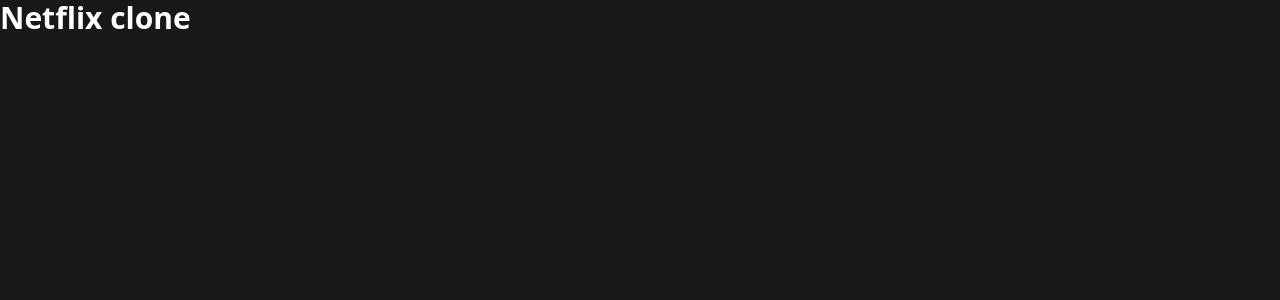
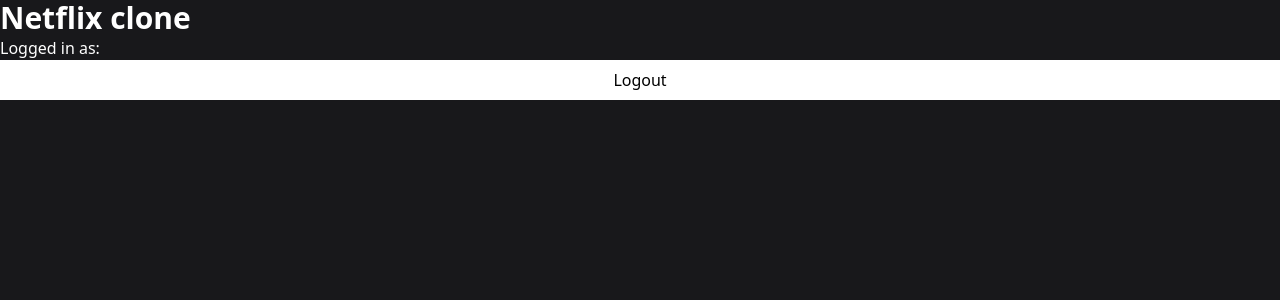
Before and after one commit to solch4/netflix-clone, a Next.js app: page / in a window 1280 px wide. Shown: the top 300 px of the page. Built offline with nearby package versions, Linux system fonts and the light colour scheme; no server answers; the database is empty; sample sign-in values are in the browser's storage.

Commit message:
protected routes

```diff
--- /dev/null
+++ b/hooks/useCurrentUser.ts
@@ -0,0 +1,16 @@
+import useSWR from "swr";
+import fetcher from "@/lib/fetcher";
+import { User } from "@prisma/client";
+
+const useCurrentUser = () => {
+  const { data, error, isLoading, mutate } = useSWR<User>("/api/current", fetcher);
+
+  return {
+    data,
+    error,
+    isLoading,
+    mutate,
+  };
+};
+
+export default useCurrentUser;
--- /dev/null
+++ b/lib/fetcher.ts
@@ -0,0 +1,5 @@
+import axios from "axios";
+
+const fetcher = (url: string) => axios.get(url).then((res) => res.data);
+
+export default fetcher;
--- /dev/null
+++ b/lib/serverAuth.ts
@@ -0,0 +1,25 @@
+import { NextApiRequest } from "next";
+import { getSession } from "next-auth/react";
+import prismadb from "@/lib/prismadb";
+
+const serverAuth = async function (req: NextApiRequest) {
+  const session = await getSession({ req });
+
+  if (!session?.user?.email) {
+    throw new Error("Not signed in");
+  }
+
+  const currentUser = await prismadb.user.findUnique({
+    where: {
+      email: session.user.email,
+    },
+  });
+
+  if (!currentUser) {
+    throw new Error("Not signed in");
+  }
+
+  return { currentUser };
+};
+
+export default serverAuth;
--- a/package.json
+++ b/package.json
@@ -25,6 +25,7 @@
     "react": "18.2.0",
     "react-dom": "18.2.0",
     "react-icons": "^4.8.0",
+    "swr": "^2.1.3",
     "tailwindcss": "3.3.1",
     "typescript": "5.0.4"
   },
--- /dev/null
+++ b/pages/api/current.ts
@@ -0,0 +1,19 @@
+import { NextApiRequest, NextApiResponse } from "next";
+import serverAuth from "@/lib/serverAuth";
+
+export default async function handler(
+  req: NextApiRequest,
+  res: NextApiResponse
+) {
+  if (req.method !== "GET") {
+    return res.status(405).end();
+  }
+
+  try {
+    const { currentUser } = await serverAuth(req);
+    return res.status(200).json(currentUser)
+  } catch (error) {
+    console.error(error);
+    return res.status(400).end();
+  }
+}
--- a/pages/index.tsx
+++ b/pages/index.tsx
@@ -1,7 +1,34 @@
+import { NextPageContext } from "next";
+import { getSession, signOut } from "next-auth/react";
+import useCurrentUser from "@/hooks/useCurrentUser";
+
+export async function getServerSideProps(context: NextPageContext) {
+  const session = await getSession(context);
+
+  if (!session) {
+    return {
+      redirect: {
+        destination: "/auth",
+        permanent: false,
+      },
+    };
+  }
+
+  return {
+    props: {},
+  };
+}
+
 export default function Home() {
+  const { data: user } = useCurrentUser();
+
   return (
     <>
       <h1 className="text-3xl font-bold text-white">Netflix clone</h1>
+      <p className="text-white">Logged in as: {user?.name}</p>
+      <button className="h-10 w-full bg-white" onClick={() => signOut()}>
+        Logout
+      </button>
     </>
   );
 }
```
Also changed, not shown: 1 other file (tests, documents, lock files or other folders).
